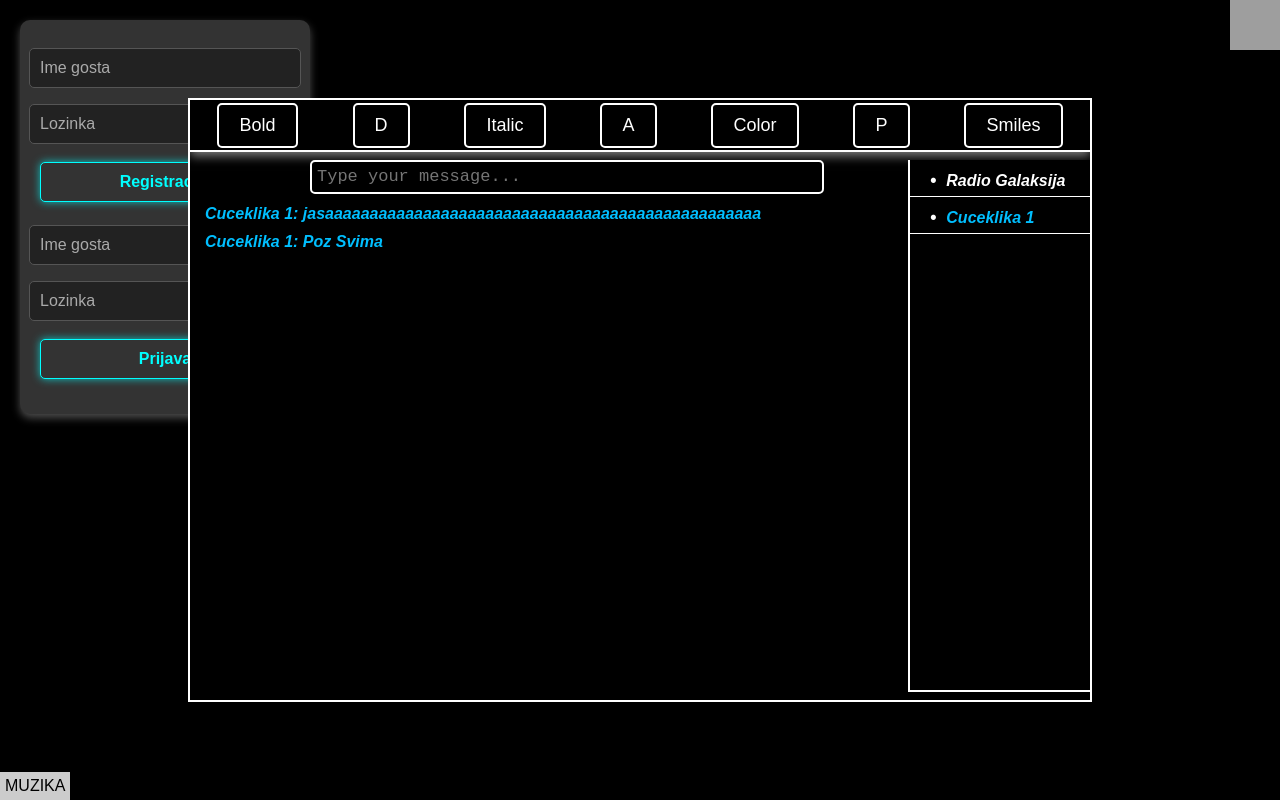
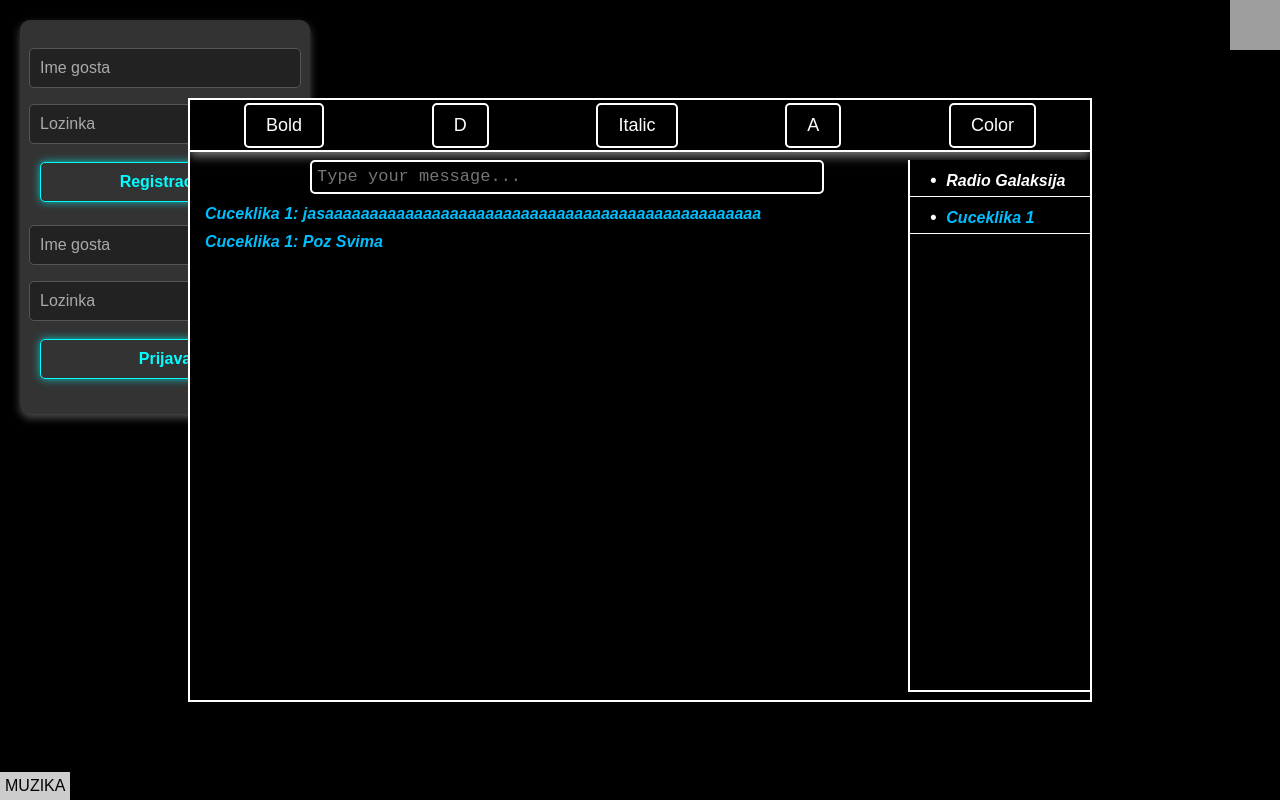
Before and after one commit to amateur5/RadioGalaksija2, a website: page public/index.html in a window 1280 px wide. Drawn offline with nearby package versions, Linux system fonts and the light colour scheme; no server answers; grey boxes are pictures that could not be loaded.

Commit message:
Update index.html

```diff
--- a/public/index.html
+++ b/public/index.html
@@ -33,8 +33,6 @@
         <button class="toolbarBtn" id="italicBtn">Italic</button>
         <button class="toolbarBtn" id="banned">A</button> <!-- Dugme A sa ID 'banned' -->
         <button class="toolbarBtn" id="colorBtn">Color</button>
-        <button id="openModal" class="toolbarBtn">P</button>
-        <button class="toolbarBtn" id="smilesBtn">Smiles</button>
         <input type="color" id="colorPicker" style="display: none;"> <!-- Skriveni color picker -->
     </div>
 
```
